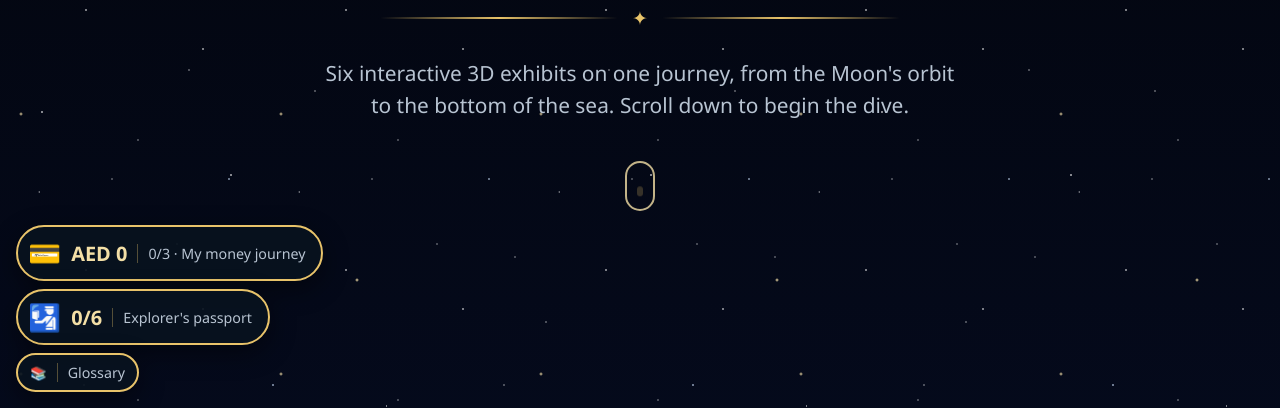
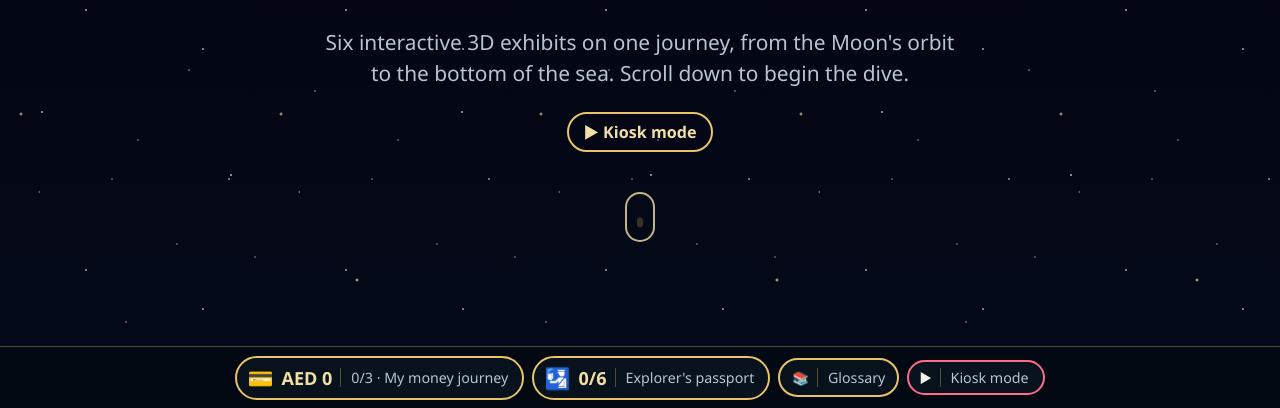
Before and after one commit to faiqthelegendpr012228-del/Islamic-3D-models, a plain HTML site: page index.html in a window 1280 px wide. Shown: the part 392-800 px from the top of the page. Drawn offline with nearby package versions, Linux system fonts and the light colour scheme.

Commit message:
Homepage button bar + kiosk buttons

```diff
--- a/css/wallet.css
+++ b/css/wallet.css
@@ -84,3 +84,26 @@ body:has(.overlay.open) #hud, body.video-mode #hud { display: none; }
   .j-step { grid-template-columns: 34px 1fr; }
   .j-step .j-go { grid-column: 1 / -1; }
 }
+
+/* ---------- homepage dive: a bar along the bottom; the page ends above it,
+   so the buttons can never sit on top of an exhibit card ---------- */
+#kiosk-chip { display: none; }
+body[data-screen="screen-topics"] #screen-topics { bottom: var(--dive-bar-h, 62px); }
+body.kiosk[data-screen="screen-topics"] #screen-topics { bottom: 0; }
+body[data-screen="screen-topics"] #hud {
+  left: 0; right: 0; bottom: 0 !important; min-height: var(--dive-bar-h, 62px);
+  flex-direction: row; flex-wrap: wrap; align-items: center; justify-content: center; gap: 8px;
+  padding: 8px 12px; background: rgba(4, 10, 18, 0.96);
+  border-top: 1px solid rgba(232, 195, 106, 0.35);
+}
+body[data-screen="screen-topics"] .hud-chip { padding: 6px 14px 6px 10px; gap: 8px; box-shadow: none; }
+body[data-screen="screen-topics"] .wc-icon { font-size: 1.1rem; }
+body[data-screen="screen-topics"] .wc-bal { font-size: 0.95rem; }
+body[data-screen="screen-topics"] #kiosk-chip { display: inline-flex; border-color: #ff6b8a; }
+@media (max-width: 760px) {
+  body[data-screen="screen-topics"] .hud-chip { padding: 5px 10px 5px 8px; }
+  body[data-screen="screen-topics"] .hud-chip .wc-steps { display: none; }
+  body[data-screen="screen-topics"] #kiosk-chip .wc-steps { display: inline; border: 0; padding: 0; }
+}
+.hero-kiosk { margin-top: 22px; }
+@media (max-width: 520px) { body[data-screen="screen-topics"] #kiosk-chip { display: none; } }
--- a/index.html
+++ b/index.html
@@ -106,6 +106,7 @@
     <button id="wallet-chip" class="hud-chip" title="Open my money journey"></button>
     <button id="passport-chip" class="hud-chip show" title="Open my explorer's passport"></button>
     <button id="glossary-chip" class="hud-chip show" title="Glossary of Islamic terms" onclick="window.GLOSSARY && GLOSSARY.open()">📚 <span class="wc-steps" data-i18n="glossary.chip">Glossary</span></button>
+    <button id="kiosk-chip" class="hud-chip show" title="Self-running tour for an exhibition screen (or press K)" onclick="window.KIOSK && KIOSK.start()">▶ <span class="wc-steps">Kiosk mode</span></button>
   </div>
   <section id="journey" class="modal" role="dialog" aria-label="My money journey"><div id="journey-body" class="modal-body"></div></section>
   <section id="passport" class="modal" role="dialog" aria-label="Explorer's passport"><div id="passport-body" class="modal-body"></div></section>
--- a/js/dive.js
+++ b/js/dive.js
@@ -95,6 +95,7 @@
           <div class="divider">✦</div>
           <p class="hero-text">Six interactive 3D exhibits on one journey, from the Moon's orbit to the bottom of the sea.
              Scroll down to begin the dive.</p>
+          <button class="btn ghost small hero-kiosk" id="hero-kiosk" title="Self-running tour for an exhibition screen (or press K)">▶ Kiosk mode</button>
           <div class="hero-scroll" aria-hidden="true"><span></span></div>
         </div>
       </section>
@@ -130,6 +131,7 @@
       b.addEventListener("click", () => $(b.dataset.target).scrollIntoView({ behavior: "smooth" })));
     $("dive-top").addEventListener("click", () => $("stop-hero").scrollIntoView({ behavior: "smooth" }));
     $("dive-kiosk").addEventListener("click", () => window.KIOSK && KIOSK.start());
+    $("hero-kiosk").addEventListener("click", () => window.KIOSK && KIOSK.start());
     $("dive-glossary").addEventListener("click", () => window.GLOSSARY && GLOSSARY.open());
 
     // Cards fade/slide in when they come into view; the rail follows along
--- a/js/wallet.js
+++ b/js/wallet.js
@@ -174,3 +174,16 @@
   document.getElementById("journey").addEventListener("click", (e) => { if (e.target.id === "journey") W.close(); });
   window.addEventListener("keydown", (e) => { if (e.key === "Escape") W.close(); });
 })();
+
+/* Homepage: the page ends exactly where the bottom button bar starts. */
+(function () {
+  const hud = document.getElementById("hud");
+  if (!hud || !window.ResizeObserver) return;
+  const set = () => {
+    if (document.body.dataset.screen !== "screen-topics") return;
+    const h = Math.ceil(hud.getBoundingClientRect().height);
+    if (h) document.documentElement.style.setProperty("--dive-bar-h", h + "px");
+  };
+  new ResizeObserver(set).observe(hud);
+  new MutationObserver(set).observe(document.body, { attributes: true, attributeFilter: ["data-screen"] });
+})();
```
